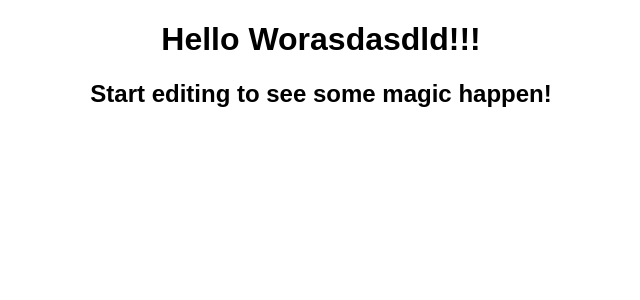
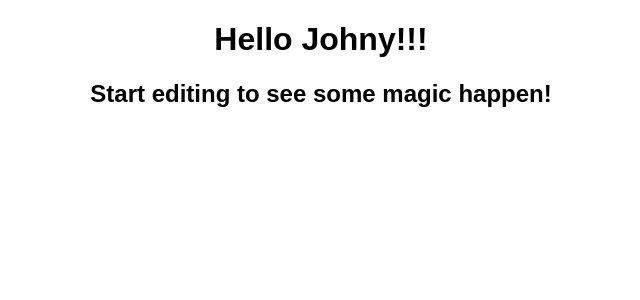
Before and after one commit to alekspanteli/test-react, a React (Create React App) app: page / in a window 1280 px wide. Shown: the top 300 px of the page, without its empty margins (319-959 px from the left). Built offline with nearby package versions, Linux system fonts and the light colour scheme.

Commit message:
Update App.js

```diff
--- a/src/App.js
+++ b/src/App.js
@@ -3,7 +3,7 @@ import "./styles.css";
 export default function App() {
   return (
     <div className="App">
-      <h1>Hello Worasdasdld!!!</h1>
+      <h1>Hello Johny!!!</h1>
       <h2>Start editing to see some magic happen!</h2>
     </div>
   );
```
